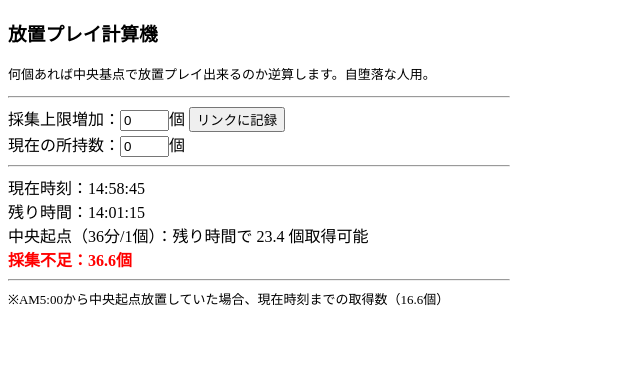
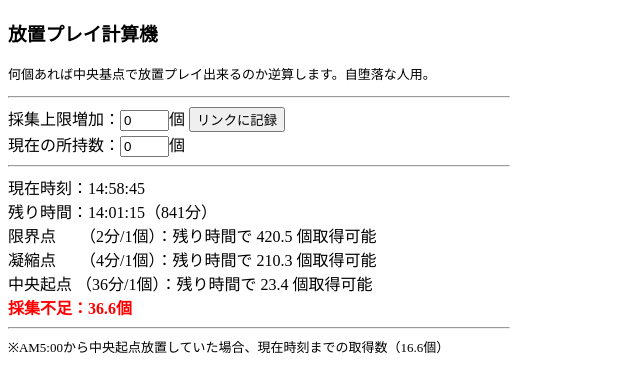
Before and after one commit to 9eMlhF1p/soulmeiden_calc, a plain HTML site: page index.html in a window 1280 px wide. Shown: the whole page, without its empty margins (0-640 px from the left). Drawn offline with Linux system fonts and the light colour scheme.

Commit message:
add text

```diff
--- a/index.html
+++ b/index.html
@@ -82,9 +82,16 @@
             let wish = parseFloat(already.value) - parseFloat((60 + parseInt(offset.value)) - count);
             debug2(false);
 
-            let msg = "現在時刻：" + nowTime.getHours().toString().padStart(2, '0') + ":" + nowTime.getMinutes().toString().padStart(2, '0') + ":" + nowTime.getSeconds().toString().padStart(2, '0') + "<br>";
-            msg += "残り時間：" + hour.toString().padStart(2, '0') + ":" + min.toString().padStart(2, '0') + ":" + sec.toString().padStart(2, '0') + "<br>";
-            msg += "中央起点（36分/1個）：残り時間で " + count.toFixed(1) + " 個取得可能<br>";
+            let msg = "現在時刻：" + nowTime.getHours().toString().padStart(2, '0') + ":"
+                + nowTime.getMinutes().toString().padStart(2, '0') + ":"
+                + nowTime.getSeconds().toString().padStart(2, '0') + "<br>";
+            msg += "残り時間：" + hour.toString().padStart(2, '0') + ":"
+                + min.toString().padStart(2, '0') + ":"
+                + sec.toString().padStart(2, '0') + "（"
+                + remain + "分）<br>";
+            msg += "限界点　　（2分/1個）：残り時間で " + (remain / 2).toFixed(1) + " 個取得可能<br>";
+            msg += "凝縮点　　（4分/1個）：残り時間で " + (remain / 4).toFixed(1) + " 個取得可能<br>";
+            msg += "中央起点 （36分/1個）：残り時間で " + (remain / 36).toFixed(1) + " 個取得可能<br>";
             //msg += "所持数：" + already.value + "個<br>";
             if (0 > wish) {
                 msg += "<font color='red'><b>採集不足：" + Math.abs(wish).toFixed(1) + "個</b></font><br>";
```
